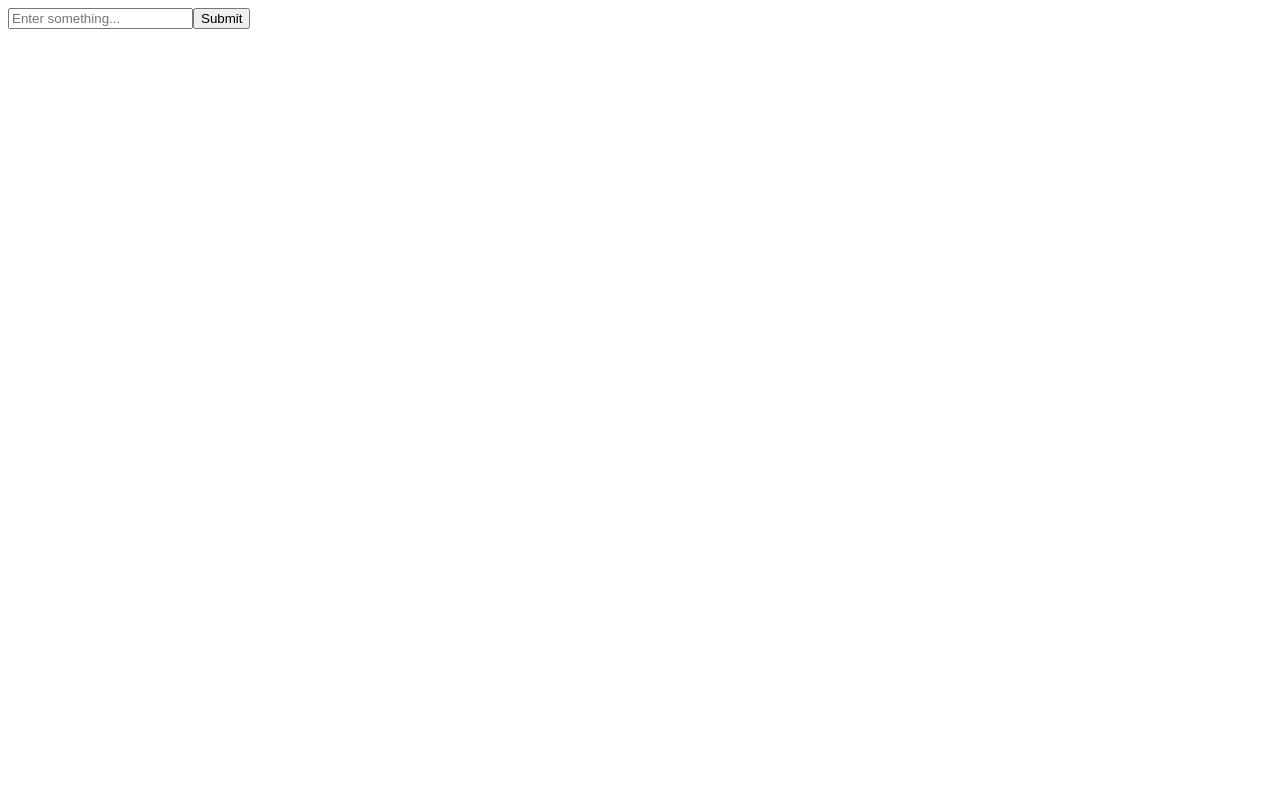
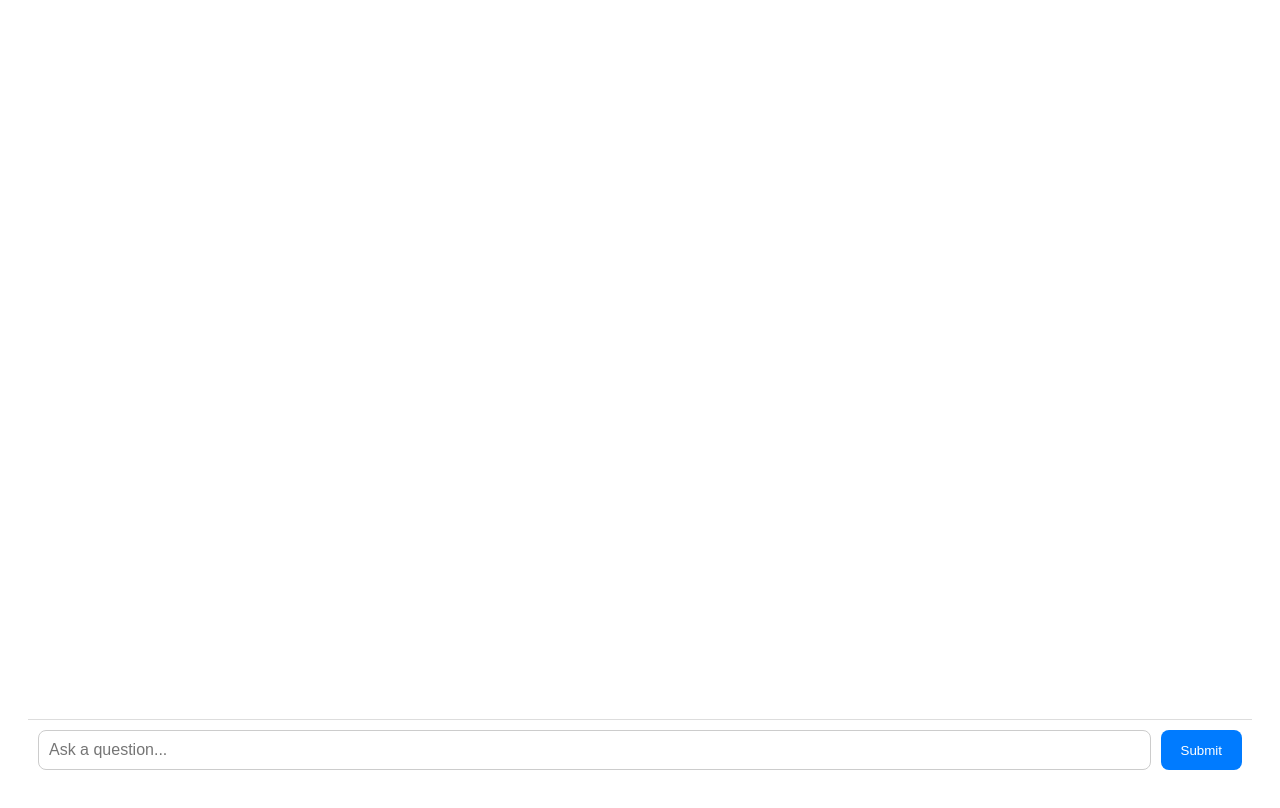
Before and after one commit to VinitSonagara/Chatbot, a React (Vite) app: page / in a window 1280 px wide. Shown: the top 808 px of the page. Built offline with nearby package versions, Linux system fonts and the light colour scheme.

Commit message:
- Handle multiple questions and answers.  - Add css.

```diff
--- /dev/null
+++ b/src/App.css
@@ -0,0 +1,54 @@
+.container {
+	display: flex;
+	flex-direction: column;
+	justify-content: flex-end;
+	height: 100vh;
+	padding: 20px;
+	box-sizing: border-box;
+}
+
+.content {
+	flex-grow: 1;
+	overflow-y: auto;
+	padding-bottom: 80px;
+}
+
+.question,
+.answer {
+	background: #f4f4f4;
+	padding: 20px;
+	border-radius: 8px;
+	margin-bottom: 10px;
+}
+
+.input-form {
+	display: flex;
+	gap: 10px;
+	position: sticky;
+	bottom: 20px;
+	background: white;
+	padding: 10px;
+	border-top: 1px solid #ddd;
+}
+
+.input-field {
+	flex-grow: 1;
+	padding: 10px;
+	font-size: 16px;
+	border: 1px solid #ccc;
+	border-radius: 8px;
+}
+
+.submit-button {
+	padding: 10px 20px;
+	background-color: #007bff;
+	color: white;
+	border: none;
+	border-radius: 8px;
+	cursor: pointer;
+}
+
+.submit-button:disabled {
+	background-color: #ccc;
+	cursor: not-allowed;
+}
--- a/src/App.jsx
+++ b/src/App.jsx
@@ -1,5 +1,6 @@
-import { useState, useEffect } from 'react';
+import { useState, useEffect, useRef } from 'react';
 import mockChunkedApi from './helper/mockChunkedApi';
+import './App.css';
 
 const App = () => {
 	const [input, setInput] = useState('');
@@ -8,6 +9,9 @@ const App = () => {
 	const [chunks, setChunks] = useState([]);
 	const [currentChunkIndex, setCurrentChunkIndex] = useState(0);
 	const [charIndex, setCharIndex] = useState(0);
+	const [questions, setQuestions] = useState([]);
+	const [answers, setAnswers] = useState([]);
+	const displayTextRef = useRef('');
 
 	useEffect(() => {
 		if (chunks.length === 0 || currentChunkIndex >= chunks.length) return;
@@ -34,6 +38,8 @@ const App = () => {
 		setChunks([]);
 		setCurrentChunkIndex(0);
 		setCharIndex(0);
+		setQuestions([...questions, input]);
+		setInput('');
 
 		try {
 			const stream = mockChunkedApi();
@@ -42,9 +48,14 @@ const App = () => {
 			while (true) {
 				const { done, value } = await reader.read();
 
-				if (done) break;
+				if (done) {
+					setAnswers([...answers, displayTextRef.current]);
+					displayTextRef.current = '';
+					break;
+				}
 
 				if (value) {
+					displayTextRef.current = displayTextRef.current + value;
 					setChunks((prev) => [...prev, value]);
 				}
 			}
@@ -56,20 +67,39 @@ const App = () => {
 	};
 
 	return (
-		<div>
-			<form onSubmit={handleSubmit}>
+		<div className='container'>
+			<div className='content'>
+				{questions.length > 0 &&
+					questions.map((question, index) => {
+						if (index === questions.length - 1) {
+							return (
+								<>
+									<div className='question'>Q: {question}</div>
+									<div className='answer'>A: {displayText}</div>
+								</>
+							);
+						}
+						return (
+							<>
+								<div className='question'>Q: {question}</div>
+								<div className='answer'>A: {answers[index]}</div>
+							</>
+						);
+					})}
+			</div>
+			<form onSubmit={handleSubmit} className='input-form'>
 				<input
 					type='text'
 					value={input}
 					onChange={(e) => setInput(e.target.value)}
-					placeholder='Enter something...'
+					placeholder='Ask a question...'
 					disabled={isLoading}
+					className='input-field'
 				/>
-				<button type='submit' disabled={isLoading}>
-					{'Submit'}
+				<button type='submit' disabled={isLoading} className='submit-button'>
+					Submit
 				</button>
 			</form>
-			<div>{displayText}</div>
 		</div>
 	);
 };
```
